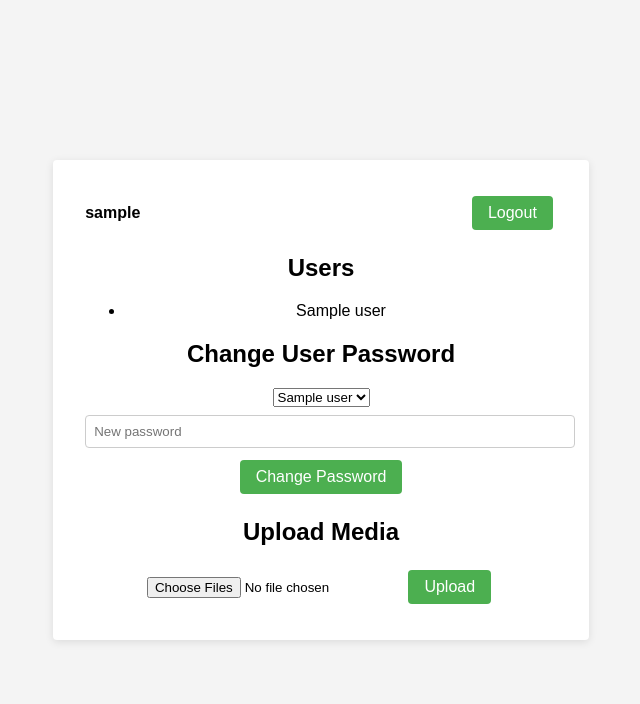
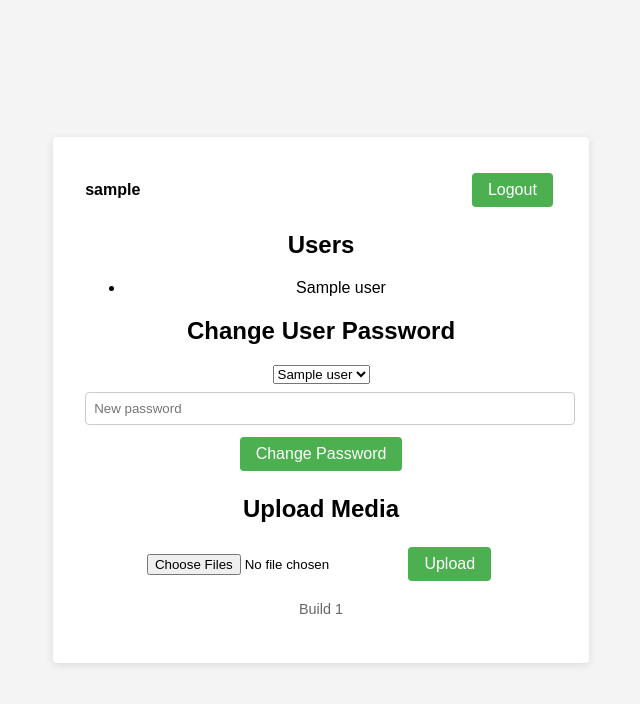
Before and after one commit to mullinmax/ranker, a FastAPI app: template app/templates/admin.html in a window 1280 px wide. Shown: the top 704 px of the page, without its empty margins (319-959 px from the left). Run offline with FastAPI, Linux system fonts and the light colour scheme; the template is opened without the code that fills it: most values are stand-ins (such as "Sample title", 1, 10 or a date in 2020); parts of the project's set-up code (start-up, migrations or seed data) failed here and were passed over.

Commit message:
Add styling for build info

```diff
--- a/app/main.py
+++ b/app/main.py
@@ -22,6 +22,8 @@ templates = Jinja2Templates(directory="app/templates")
 ADMIN_USERS = {
     u.strip() for u in os.environ.get("ADMIN_USERS", "").split(",") if u.strip()
 }
+
+BUILD_NUMBER = os.environ.get("BUILD_NUMBER", "dev")
 
 DATABASE = os.path.join(CONFIG_DIR, "database.db")
 
@@ -226,6 +228,7 @@ def admin_panel(request: Request):
             "request": request,
             "username": username,
             "users": users,
+            "build_number": BUILD_NUMBER,
             "show_back": True,
             "show_admin": False,
             "body_class": "admin-page",
--- a/app/static/style.css
+++ b/app/static/style.css
@@ -87,3 +87,9 @@ img {
 .link:hover {
   text-decoration: underline;
 }
+
+.build-info {
+  margin-top: 1rem;
+  font-size: 0.9rem;
+  color: #666;
+}
--- a/app/templates/admin.html
+++ b/app/templates/admin.html
@@ -22,4 +22,5 @@
   <input type="file" name="media_files" multiple required />
   <input type="submit" value="Upload" />
 </form>
+<p class="build-info">Build {{ build_number }}</p>
 {% endblock %}
```
Also changed, not shown: .github/workflows/docker.yml, 1 other file.
